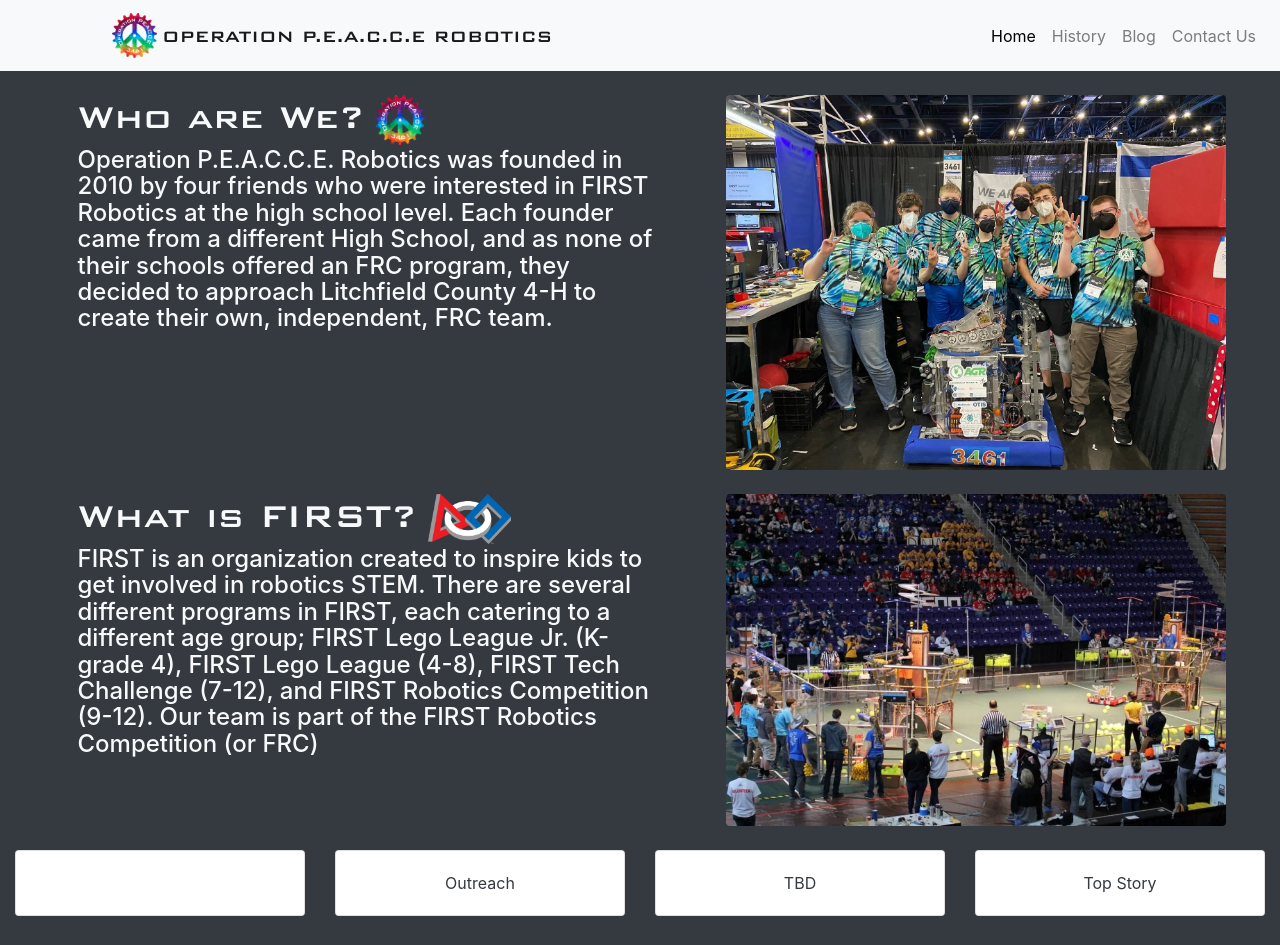
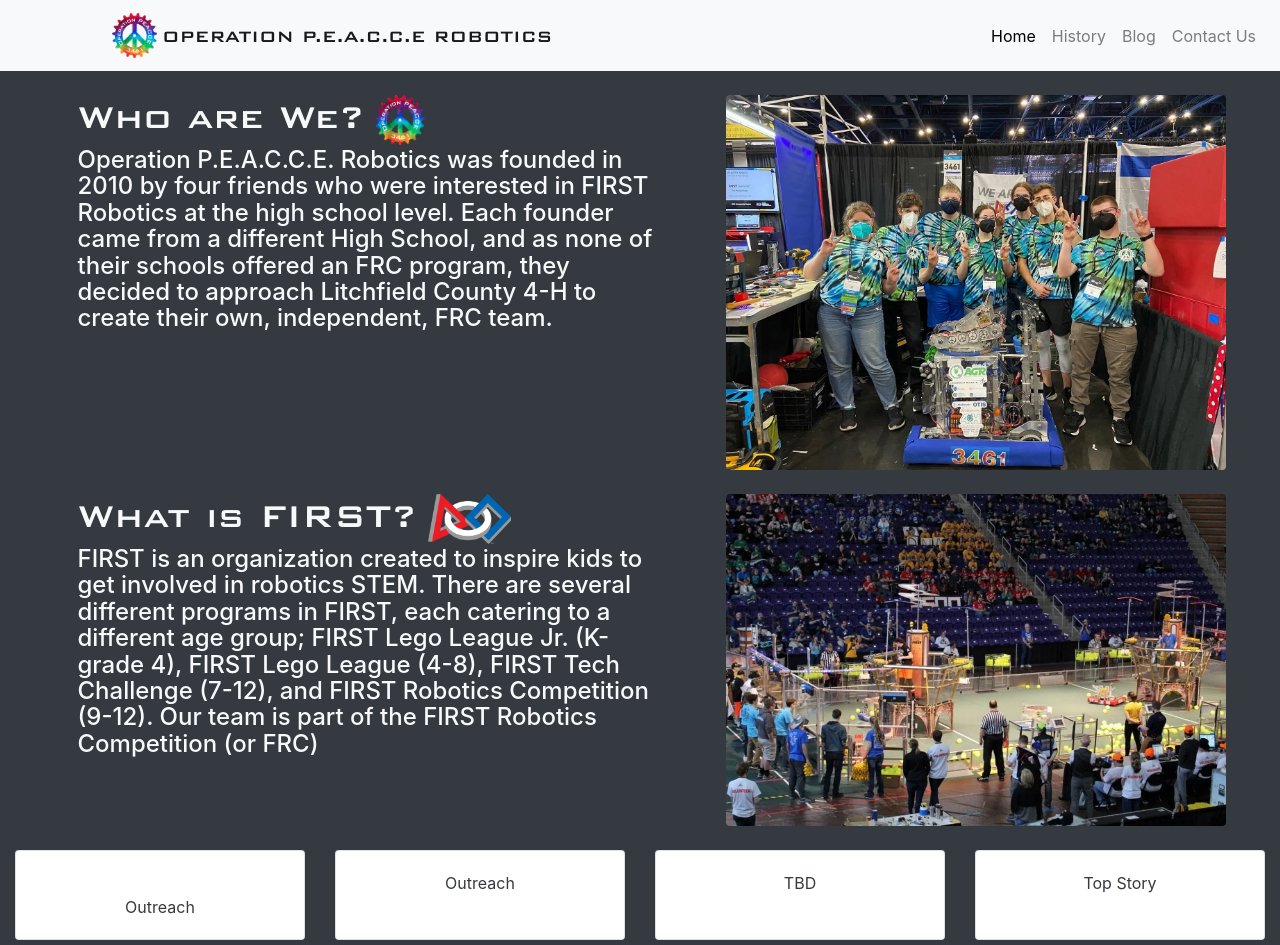
Before and after one commit to Operation-P-E-A-C-C-E-Robotics/Operation-P-E-A-C-C-E-Robotics.github.io, a Jekyll site: the page built from index.html, in a window 1280 px wide and 1313 px high. Shown: the top 945 px of the window. Built offline with Jekyll 4.4.1, drawn with Linux system fonts in a browser that asks for light colours; nearby versions of some CDN libraries.

Commit message:
forgot to close the for loop

```diff
--- a/index.html
+++ b/index.html
@@ -77,12 +77,16 @@
                       <div class="carousel-item">
                             <img src="{{item.image}}" alt="{{item.header}}">
                       </div>
+                      {{% endfor %}}
 
                     </div>
 
 
 
                   </div>
+
+             <p class="card-text">Outreach</p>
+
             </div>
       </div>
 
```
